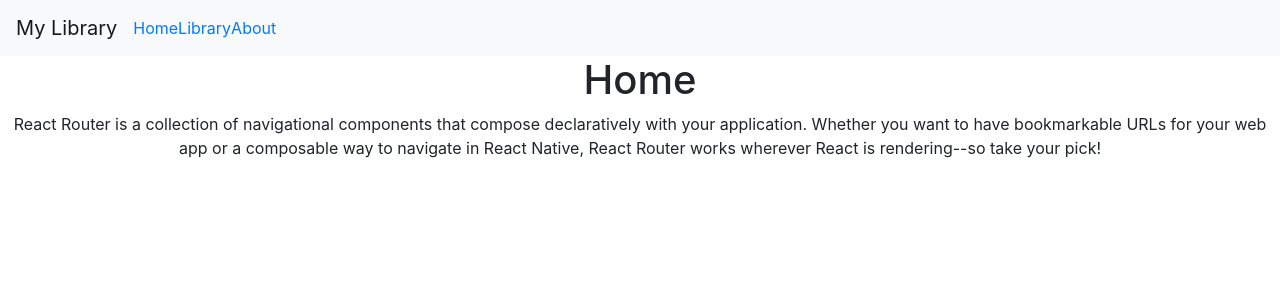
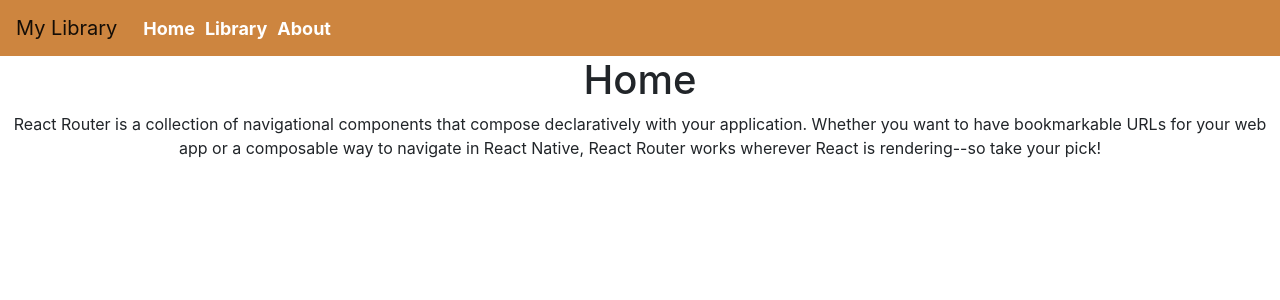
Before and after one commit to PadmaGnanapriya/react-basic-library-system, a React (Create React App) app: page / in a window 1280 px wide. Shown: the top 300 px of the page. Built offline with nearby package versions, Linux system fonts and the light colour scheme.

Commit message:
Style the navbar

```diff
--- a/src/asset/stylesheets/main.scss
+++ b/src/asset/stylesheets/main.scss
@@ -1 +1,2 @@
 @import "pages/welcome";
+@import "pages/navbar";
--- /dev/null
+++ b/src/asset/stylesheets/pages/_navbar.scss
@@ -0,0 +1,11 @@
+.nav-bar-div{
+  background-color: peru;
+  color: white;
+}
+
+.router-link-created{
+  margin-left: 10px;
+  font-weight: 700;
+  color: #fff;
+  font-size: large;
+}
--- a/src/view/LibraryApp.tsx
+++ b/src/view/LibraryApp.tsx
@@ -13,14 +13,14 @@
 
             <Router>
                 <div>
-                    <Navbar bg="light" expand="lg">
-                        <Navbar.Brand href="#home">My Library</Navbar.Brand>
+                    <Navbar expand="lg" className="nav-bar-div">
+                        <Navbar.Brand>My Library</Navbar.Brand>
                         <Navbar.Toggle aria-controls="basic-navbar-nav" />
                         <Navbar.Collapse id="basic-navbar-nav">
                             <Nav className="mr-auto">
-                                <Link to="/">Home</Link>
-                                <Link to="/library">Library</Link>
-                                <Link to="/about">About</Link>
+                                <Link to="/" className="router-link-created">Home</Link>
+                                <Link to="/library" className="router-link-created">Library</Link>
+                                <Link to="/about" className="router-link-created">About</Link>
                             </Nav>
                         </Navbar.Collapse>
                     </Navbar>
```
